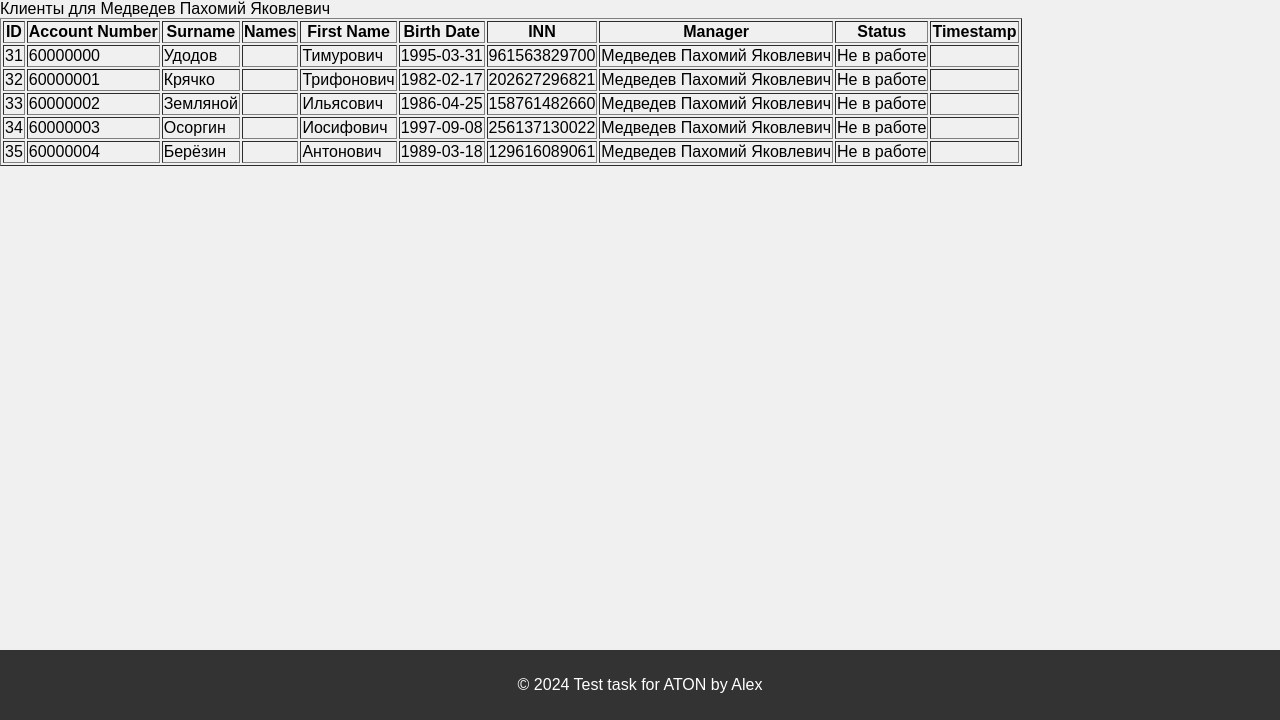
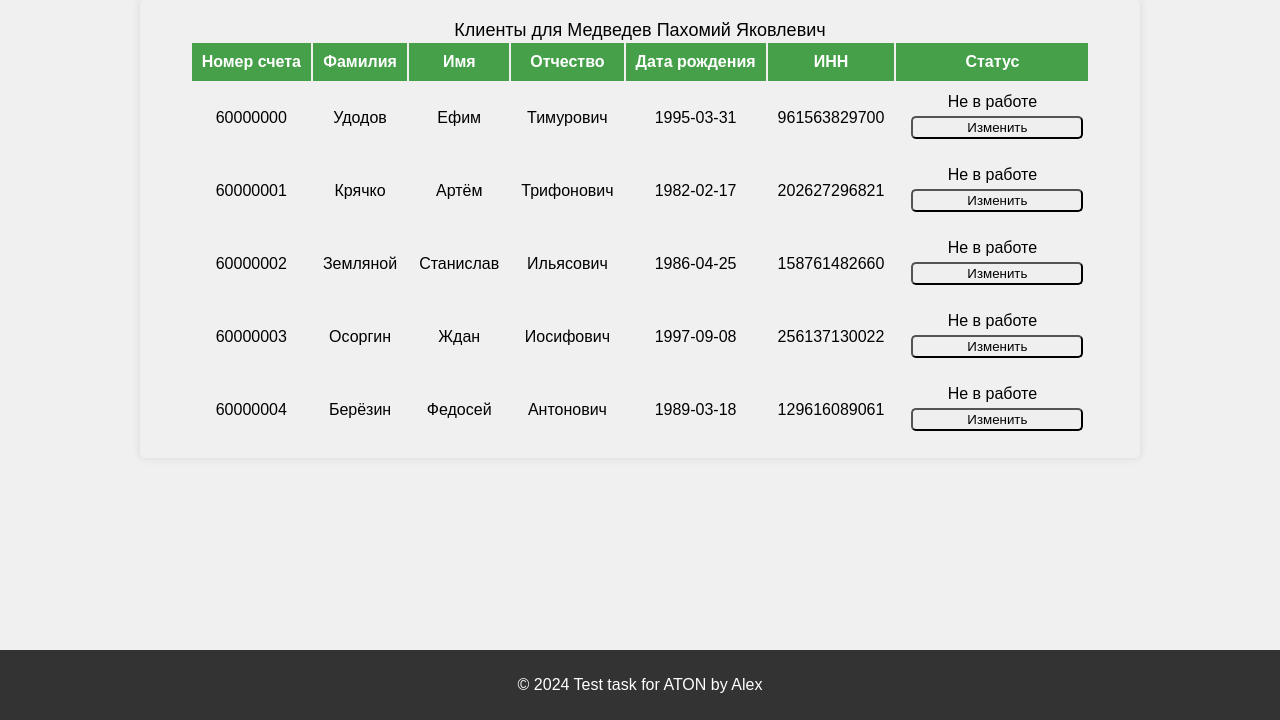
Before and after one commit to HereComesSunShine/test_task_aton, a Flask app: page /clients in a window 1280 px wide. Shown: the part 80-800 px from the top of the page. Run offline with Flask 3, Linux system fonts and the light colour scheme; a user stored in the database is signed in; data comes from the database, SQL or seed files in the repository; both versions use the stored data as it was after the commit.

Commit message:
change status

```diff
--- a/app/app.py
+++ b/app/app.py
@@ -61,4 +61,16 @@ def logout():
     session.clear()
     return redirect(url_for('home_page'))
 
+@app.route("/update_status", methods=["POST"])
+def update_status():
+
+    client_id = request.form["client_id"]
+    new_status = request.form["status"]
+
+    conn=get_db_connection()
+    conn.execute("UPDATE clients SET Status = ? WHERE id = ?", (new_status, client_id))
+    conn.commit()
+    conn.close()
+    return redirect(url_for('clients'))
+
 app.run(debug=True)
--- a/app/static/styles.css
+++ b/app/static/styles.css
@@ -43,7 +43,9 @@ footer{
     bottom: 0;
     width: 100%;
 }
-.login-cont{
+.login-cont,
+.clients-cont,
+.main-cont{
     max-width: 1000px;
     border-radius: 5px;
     box-shadow: 0 0 10px rgba(0, 0, 0, 0.1);
@@ -78,7 +80,8 @@ footer{
 .login-text{
     color: #535151;
 }
-.submit-button{
+.submit-button
+{
 
     width: 100%;
     padding: 10px;
@@ -92,3 +95,30 @@ footer{
 .submit-button:hover{
     background-color: #45a049;
 }
+.text-clients{
+    text-align: center;
+    font-size: large;
+
+}
+.client-table{
+    margin: auto;
+
+    border-radius: 12px;
+    text-align: center;
+}
+.client-table th{
+    background-color: #45a049;
+    color: #ffffff;
+    padding: 10px;
+}
+.client-table td{
+    padding: 10px;
+}
+.status-button,
+.change-button,
+.status{
+    width: 100%;
+    padding: 2px;
+    margin: 5px;
+    border-radius: 5px;
+}
--- a/app/templates/clients.html
+++ b/app/templates/clients.html
@@ -10,37 +10,58 @@
 <body>
     {% include 'header.html' %}
     <div class="clients-cont">
-        <a class=" text-clients">Клиенты для {{user_name}}</a>
+        <div class=" text-clients">Клиенты для {{user_name}}</div>
 
-        <table border="1">
+        <table class="client-table">
             <tr>
-                <th>ID</th>
-                <th>Account Number</th>
-                <th>Surname</th>
-                <th>Names</th>
-                <th>First Name</th>
-                <th>Birth Date</th>
-                <th>INN</th>
-                <th>Manager</th>
-                <th>Status</th>
-                <th>Timestamp</th>
+
+                <th>Номер счета</th>
+                <th>Фамилия</th>
+                <th>Имя</th>
+                <th>Отчество</th>
+                <th>Дата рождения</th>
+                <th>ИНН</th>
+                <th>Статус</th>
+
             </tr>
             {% for client in clients %}
             <tr>
-                <td>{{ client['id'] }}</td>
+
                 <td>{{ client['acc_number'] }}</td>
                 <td>{{ client['Surname'] }}</td>
-                <td>{{ client['Names'] }}</td>
+                <td>{{ client['Name'] }}</td>
                 <td>{{ client['F_name'] }}</td>
                 <td>{{ client['Birth_date'] }}</td>
                 <td>{{ client['INN'] }}</td>
-                <td>{{ client['Manager'] }}</td>
-                <td>{{ client['Status'] }}</td>
-                <td>{{ client['timestampdata'] }}</td>
+                <td>{{ client['Status'] }}
+                    <button class="status-button">Изменить</button>
+                    <form class="status-form" method="post" action="/update_status">
+                        <select name="status" class="status" style="display: none;">
+                            <option value="В работе">В работе</option>
+                            <option value="Отказ">Отказ</option>
+                            <option value="Сделка закрыта">Сделка закрыта</option>
+                        </select>
+                        <input type="hidden" name="client_id" value="{{ client['id'] }}">
+                        <button type="submit" class="change-button" style="display: none;">Изменить</button>
+                    </form>
+
+                </td>
             </tr>
             {% endfor %}
         </table>
     </div>
+    <script>
+         document.querySelectorAll('.status-button').forEach(button => {
+            button.addEventListener('click', (event) => {
+                const row = event.target.closest('tr');
+                row.querySelector('.status').style.display = "block";
+                event.target.style.display = "none";
+                row.querySelector('.change-button').style.display = "block";
+            });
+        });
 
+
+
+    </script>
     {% include 'footer.html' %}
 </body>
```
Also changed, not shown: app/check_db.py (deleted, +0 -21 lines), app/templates/home_page.html (+14 -0 lines), database.db (added).
